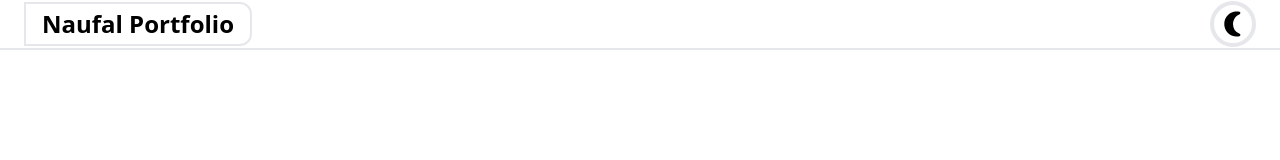
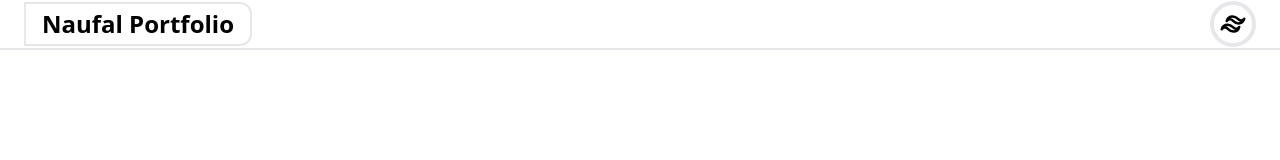
Before and after one commit to naufalaufa/portfolioVite, a React (Vite) app: page / in a window 1280 px wide. Shown: the top 160 px of the page. Built offline with nearby package versions, Linux system fonts and the light colour scheme; a web font is replaced by a local one.

Commit message:
change logo react and tailwind

```diff
--- a/src/Components/Navbar.jsx
+++ b/src/Components/Navbar.jsx
@@ -1,7 +1,7 @@
 import { useState } from "react";
-import { MdNightlightRound } from "react-icons/md";
-import { LuCloudSun } from "react-icons/lu";
+import { SiReact } from "react-icons/si";
 import { motion } from "framer-motion";
+import { TbBrandTailwind } from "react-icons/tb";
 
 function Navbar() {
   const [logoNav, setLogoNav] = useState(true);
@@ -15,9 +15,9 @@ function Navbar() {
         onClick={() => setLogoNav((prevLogoNav) => !prevLogoNav)}
       >
         {logoNav === true ? (
-          <MdNightlightRound size={30} color="black" />
+          <TbBrandTailwind size={30} color="black" />
         ) : (
-          <LuCloudSun size={30} color="black" />
+          <SiReact size={30} color="black" />
         )}
       </motion.span>
     </div>
```
